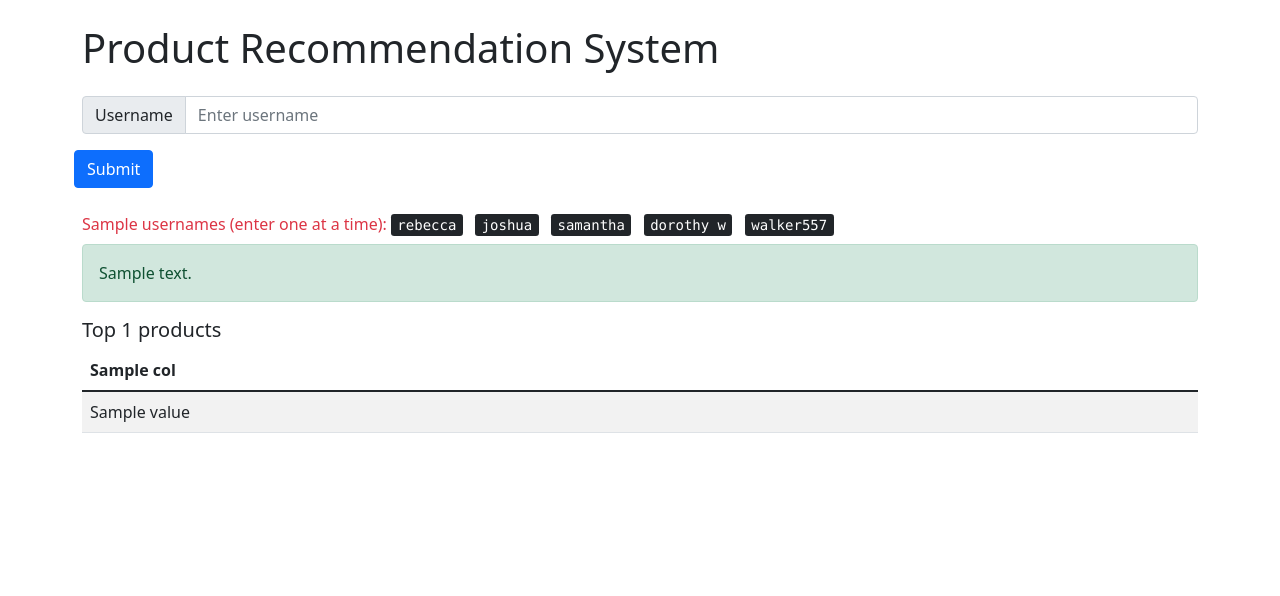
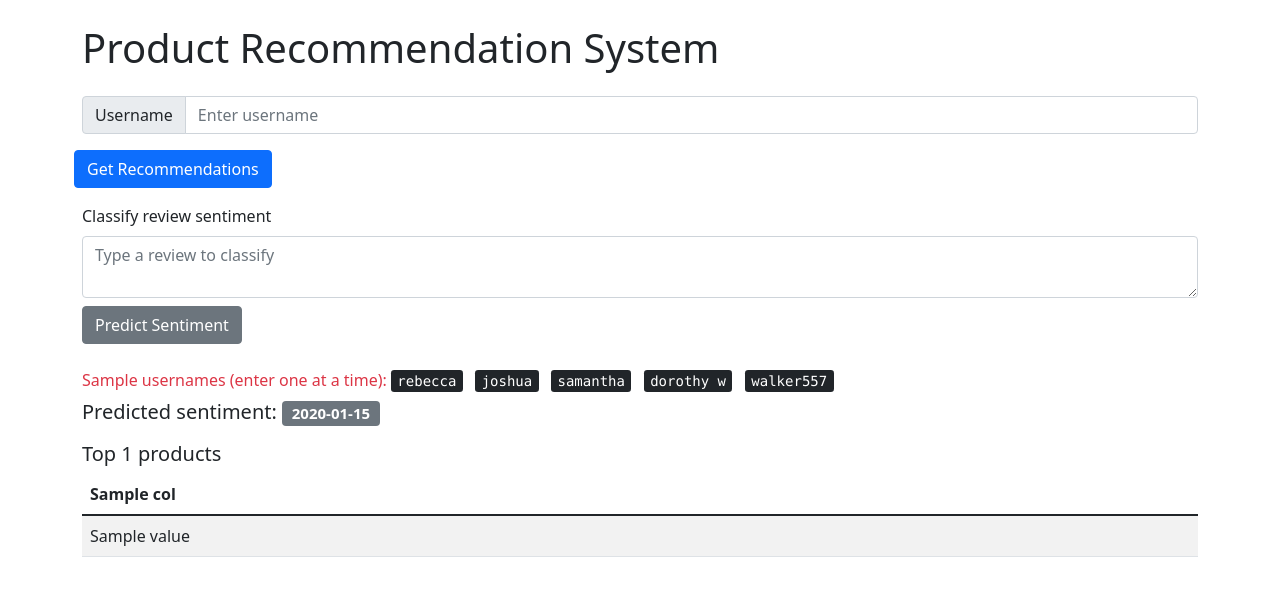
Before and after one commit to ramuautomation/ProductRecommend, a Flask app: template templates/index.html in a window 1280 px wide. Shown: the top 596 px of the page. Run offline with Flask 3, Linux system fonts and the light colour scheme; the template is opened without the code that fills it: most values are stand-ins (such as "Sample title", 1, 10 or a date in 2020); parts of the project's set-up code (start-up, migrations or seed data) failed here and were passed over.

Commit message:
changes made in files

```diff
--- a/app.py
+++ b/app.py
@@ -2,7 +2,6 @@
 from flask import Flask, request, render_template
 import nltk
 import os
-from model import SentimentRecommenderModel
 
 app = Flask(__name__)
 
@@ -15,14 +14,20 @@ def ensure_nltk_data():
             else:
                 nltk.data.find(f"corpora/{pkg}")
         except LookupError:
+            print(f"NLTK: downloading {pkg}...")
             nltk.download(pkg)
 
-# Ensure NLTK packages are present before loading the model
+# Ensure NLTK packages are present BEFORE importing model code that may use them
 ensure_nltk_data()
+print("NLTK data ensured — now importing model module")
+
+# import AFTER ensure_nltk_data
+from model import SentimentRecommenderModel
 
 # Eagerly load the model at module import time.
 # With gunicorn --preload this happens once in master process and memory can be shared.
 sentiment_model = SentimentRecommenderModel()
+
 
 @app.route("/health")
 def health():
@@ -43,8 +48,7 @@ def prediction():
                                row_data=list(items.values.tolist()),
                                zip=zip)
     else:
-        return render_template("index.html",
-                               message="User Name doesn't exists, No product recommendations at this point of time!")
+        return render_template("index.html", message="User Name doesn't exists, No product recommendations at this point of time!", alert_type="danger")
 
 @app.route('/predictSentiment', methods=['POST'])
 def predict_sentiment():
--- a/templates/index.html
+++ b/templates/index.html
@@ -12,25 +12,48 @@
   <div class="container py-4">
     <h1 class="mb-4">Product Recommendation System</h1>
 
-    <form class="row row-cols-lg-auto g-3 align-items-center" method="POST" action="{{ url_for('prediction') }}">
-  <div class="input-group">
-    <div class="input-group-text">Username</div>
-    <input type="text" class="form-control" id="userName" name="userName" placeholder="Enter username" required>
-  </div>
-  <button type="submit" class="btn btn-primary">Submit</button>
-</form>
+    <!-- Recommendation form -->
+    <form class="row row-cols-lg-auto g-3 align-items-center mb-3" method="POST" action="{{ url_for('prediction') }}">
+      <div class="input-group">
+        <div class="input-group-text">Username</div>
+        <input type="text" class="form-control" id="userName" name="userName" placeholder="Enter username" required>
+      </div>
+      <button type="submit" class="btn btn-primary">Get Recommendations</button>
+    </form>
 
-    <br>
+    <!-- Sentiment classification form -->
+    <form class="mb-4" method="POST" action="{{ url_for('predict_sentiment') }}">
+      <div class="mb-2">
+        <label for="reviewText" class="form-label">Classify review sentiment</label>
+        <textarea class="form-control" id="reviewText" name="reviewText" rows="2" placeholder="Type a review to classify"></textarea>
+      </div>
+      <button type="submit" class="btn btn-secondary">Predict Sentiment</button>
+    </form>
 
     <div class="mb-2">
       <span class="text-danger">Sample usernames (enter one at a time):</span>
       <kbd>rebecca</kbd> &nbsp; <kbd>joshua</kbd> &nbsp; <kbd>samantha</kbd> &nbsp; <kbd>dorothy w</kbd> &nbsp; <kbd>walker557</kbd>
     </div>
 
-    <!-- Feedback message (show only when 'text' is provided) -->
-    {% if text %}
-      <div class="alert alert-{{ alert_type | default('success') }}" role="alert">
-        {{ text }}
+    <!-- Feedback message (uses 'message' from Flask) -->
+    {% if message %}
+      <div class="alert alert-{{ alert_type | default('info') }}" role="alert">
+        {{ message }}
+      </div>
+    {% endif %}
+
+    <!-- Sentiment result -->
+    {% if sentiment is not none %}
+      <div class="mb-3">
+        <h5>Predicted sentiment:
+          {% if sentiment == 1 or sentiment == '1' %}
+            <span class="badge bg-success">Positive</span>
+          {% elif sentiment == 0 or sentiment == '0' %}
+            <span class="badge bg-danger">Negative</span>
+          {% else %}
+            <span class="badge bg-secondary">{{ sentiment }}</span>
+          {% endif %}
+        </h5>
       </div>
     {% endif %}
 
```
Also changed, not shown: model.py (+2 -8 lines).
